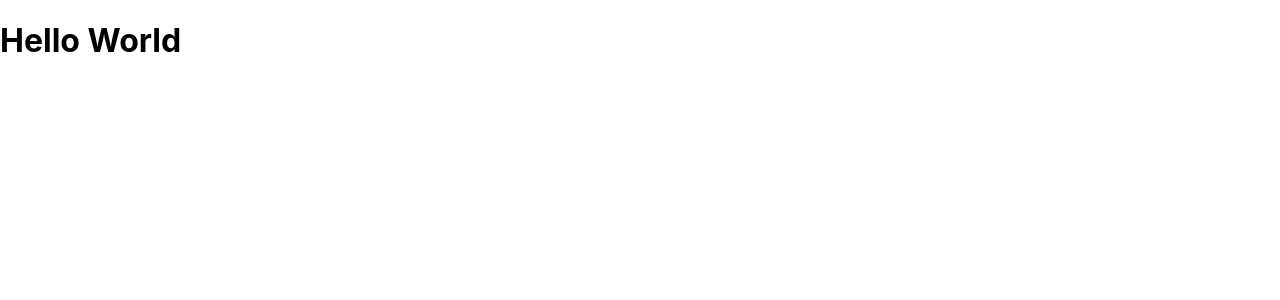
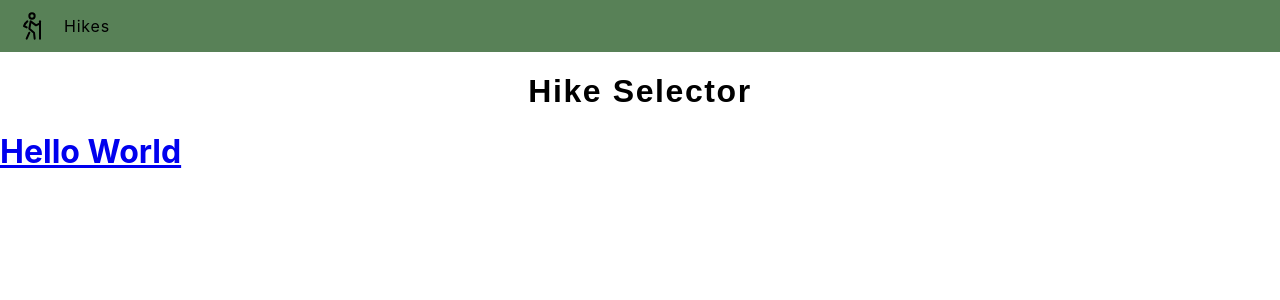
Before and after one commit to Dntlevett/david-levett-capstone, a React (Create React App) app: page /reviews in a window 1280 px wide. Shown: the top 300 px of the page. Built offline with nearby package versions, Linux system fonts and the light colour scheme.

Commit message:
add Link to reviews page and link header and nav

```diff
--- a/src/App.scss
+++ b/src/App.scss
@@ -38,7 +38,7 @@
   &__button {
     all: unset;
     background-color: #588157;
-    box-shadow: 3px 3px red, -1em 0 0.4rem;
+    box-shadow: 3px 3px black, -1em 0 0.4rem;
     height: 3rem;
     // border-radius: 6%;
     color: #dad7cd;
--- a/src/Components/VectorMenu/VectorMenu.jsx
+++ b/src/Components/VectorMenu/VectorMenu.jsx
@@ -1,4 +1,5 @@
 import React, { useState } from "react";
+import { Link } from "react-router-dom";
 import "./vectorMenu.scss";
 // function to set state of menu.
 function VectorMenu() {
@@ -16,7 +17,9 @@ function VectorMenu() {
       </button>
       <div className="menuContainer">
         {isOpen && <div className="menu1">Hikes</div>}
-        {isOpen && <div className="menu2">Reviews</div>}
+        <Link to="/reviews">
+          {isOpen && <div className="menu2">Reviews</div>}
+        </Link>
         {isOpen && <div className="menu3">Random</div>}
         {isOpen && <div className="menu4">Grouse Grind</div>}
       </div>
--- a/src/pages/ReviewsPage/ReviewsPage.jsx
+++ b/src/pages/ReviewsPage/ReviewsPage.jsx
@@ -1,7 +1,15 @@
+import { Link } from "react-router-dom";
+import Nav from "../../Components/Nav/Nav";
+import Header from "../../Components/Header/Header";
+
 function ReviewsPage() {
   return (
     <>
-      <h1>Hello World</h1>
+      <Nav />
+      <Header />
+      <Link to="/">
+        <h1>Hello World</h1>
+      </Link>
     </>
   );
 }
```
